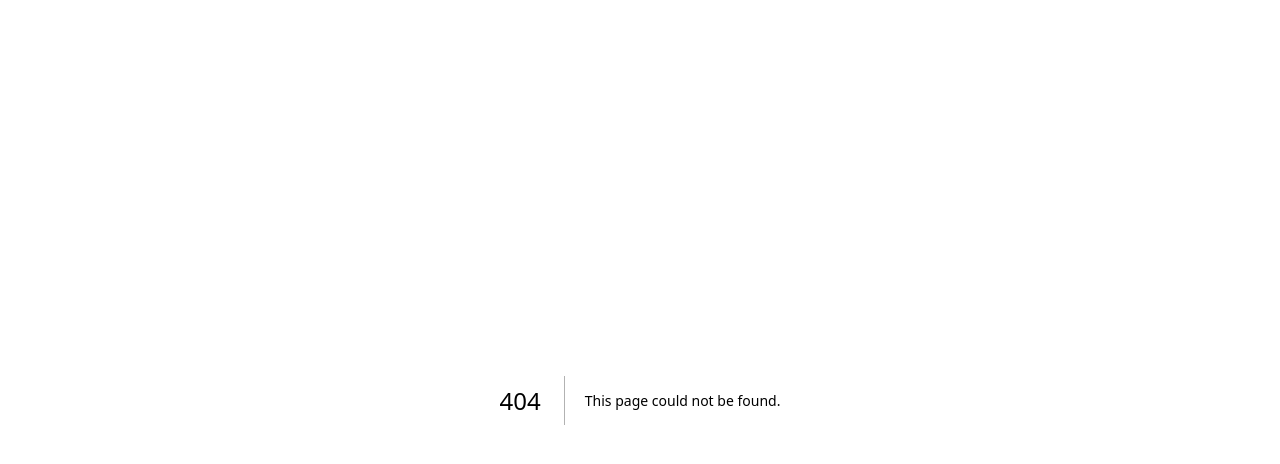
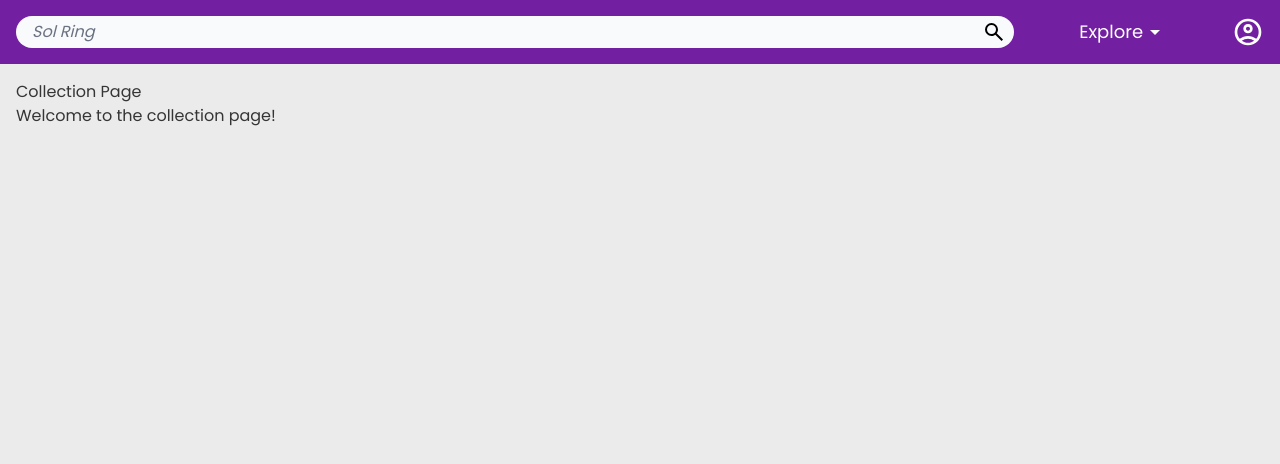
Before and after one commit to jackmounts/the-planeswalker-archive, a Next.js app: page /pages/collection in a window 1280 px wide. Before the commit this address had no page. Shown: the top 464 px of the page. Built offline with nearby package versions, Linux system fonts and the light colour scheme.

Commit message:
Add SVG icons and create collection, profile, and scanner pages; enhance header with dropdowns

```diff
--- /dev/null
+++ b/src/app/pages/collection/page.tsx
@@ -0,0 +1,12 @@
+import React from "react";
+
+const CollectionPage: React.FC = () => {
+  return (
+    <div>
+      <h1>Collection Page</h1>
+      <p>Welcome to the collection page!</p>
+    </div>
+  );
+};
+
+export default CollectionPage;
--- /dev/null
+++ b/src/app/pages/profile/page.tsx
@@ -0,0 +1,12 @@
+import React from "react";
+
+const ProfilePage: React.FC = () => {
+  return (
+    <div>
+      <h1>Profile Page</h1>
+      <p>Welcome to the profile page!</p>
+    </div>
+  );
+};
+
+export default ProfilePage;
--- a/src/components/header/header.tsx
+++ b/src/components/header/header.tsx
@@ -1,9 +1,15 @@
 "use client";
 import Image from "next/image";
+import Link from "next/link";
 import React, { useEffect, useRef } from "react";
-import searchImage from "../../../public/icons/search.svg";
-import accountImage from "../../../public/icons/account_circle.svg";
-import dropdownImage from "../../../public/icons/arrow_drop_down.svg";
+import searchIcon from "../../../public/icons/search.svg";
+import accountIcon from "../../../public/icons/account_circle.svg";
+import dropdownIcon from "../../../public/icons/arrow_drop_down.svg";
+import homeIcon from "../../../public/icons/home.svg";
+import collectionIcon from "../../../public/icons/library.svg";
+import addIcon from "../../../public/icons/add.svg";
+import personIcon from "../../../public/icons/person.svg";
+import logoutIcon from "../../../public/icons/logout.svg";
 
 const Header: React.FC = () => {
   return (
@@ -13,30 +19,23 @@ const Header: React.FC = () => {
           <input
             type="text"
             placeholder="Sol Ring"
-            className="px-2 py-1 placeholder:text-gray-500 placeholder:italic text-gray-800 focus-within:outline-none"
+            className="px-4 py-1 w-full placeholder:text-gray-500 placeholder:italic text-gray-800 focus-within:outline-none"
           />
           <Image
-            src={searchImage}
+            src={searchIcon}
             alt={"Search image"}
             className="absolute right-0 invert me-2"
             onClick={() => console.log("Search")}
           />
         </div>
-        <Dropdown />
-        <div className="max-md:hidden">
-          <Image
-            src={accountImage}
-            alt={"Account image"}
-            className="size-8 hover:scale-110 hover:cursor-pointer"
-            onClick={() => console.log("Profile")}
-          />
-        </div>
+        <DropdownExplore />
+        <DropdownProfile />
       </div>
     </header>
   );
 };
 
-const Dropdown: React.FC = () => {
+const DropdownExplore: React.FC = () => {
   const [isDropdownOpen, setIsDropdownOpen] = React.useState(false);
   const toggleDropdown = () => setIsDropdownOpen(!isDropdownOpen);
   const dropdownRef = useRef<HTMLDivElement>(null);
@@ -57,23 +56,91 @@ const Dropdown: React.FC = () => {
   }, []);
 
   return (
-    <div className="relative  inline-block max-md:hidden" ref={dropdownRef}>
+    <div className="relative inline-block max-md:hidden" ref={dropdownRef}>
       <div
         className="flex flex-row justify-center items-center hover:cursor-pointer hover:font-semibold"
         onClick={toggleDropdown}
       >
         <div className="text-white text-lg">Explore</div>
+        <Image src={dropdownIcon} alt={"Dropdown image"} />
+      </div>
+      {isDropdownOpen && (
+        <ul className="absolute top-full left-0 px-8 py-6 z-50 bg-white dark:bg-[var(--background)] rounded-2xl shadow-lg min-w-max">
+          <li className="flex flex-row justify-start items-center gap-1 hover:font-bold cursor-pointer">
+            <Image src={homeIcon} alt={"Home icon"} className="invert" />
+            <Link href={"/"} onClick={toggleDropdown}>
+              Home
+            </Link>
+          </li>
+          <li className="flex flex-row justify-start items-center gap-1 hover:font-bold cursor-pointer py-2">
+            <Image
+              src={collectionIcon}
+              alt={"Collection icon"}
+              className="invert"
+            />
+            <Link href={"/collection"} onClick={toggleDropdown}>
+              Collection
+            </Link>
+          </li>
+          <li className="flex flex-row justify-start items-center gap-1 hover:font-bold cursor-pointer">
+            <Image src={addIcon} alt={"Scanner icon"} className="invert" />
+            <Link href={"/scanner"} onClick={toggleDropdown}>
+              Scanner
+            </Link>
+          </li>
+        </ul>
+      )}
+    </div>
+  );
+};
+
+const DropdownProfile: React.FC = () => {
+  const [isDropdownOpen, setIsDropdownOpen] = React.useState(false);
+  const toggleDropdown = () => setIsDropdownOpen(!isDropdownOpen);
+  const dropdownRef = useRef<HTMLDivElement>(null);
+
+  useEffect(() => {
+    const handleClickOutside = (event: MouseEvent) => {
+      if (
+        dropdownRef.current &&
+        !dropdownRef.current.contains(event.target as Node)
+      ) {
+        setIsDropdownOpen(false);
+      }
+    };
+    document.addEventListener("mousedown", handleClickOutside);
+    return () => {
+      document.removeEventListener("mousedown", handleClickOutside);
+    };
+  }, []);
+
+  return (
+    <div className="relative inline-block max-md:hidden" ref={dropdownRef}>
+      <div
+        className="flex flex-row justify-center items-center hover:cursor-pointer hover:font-semibold"
+        onClick={toggleDropdown}
+      >
         <Image
-          src={dropdownImage}
-          alt={"Dropdown image"}
-          onClick={() => console.log("Dropdown")}
+          src={accountIcon}
+          alt={"Account image"}
+          className="size-8 hover:scale-110 hover:cursor-pointer"
+          onClick={() => console.log("Profile")}
         />
       </div>
       {isDropdownOpen && (
-        <ul className="absolute top-full left-0 p-8 z-50 bg-white dark:bg-[var(--background)] rounded-2xl shadow-lg min-w-[200px]">
-          <li className="hover:font-bold cursor-pointer">Home</li>
-          <li className="hover:font-bold cursor-pointer py-2">Collections</li>
-          <li className="hover:font-bold cursor-pointer">Scanner</li>
+        <ul className="absolute top-full right-0 py-6 px-8 z-50 bg-white dark:bg-[var(--background)] rounded-2xl shadow-lg min-w-max">
+          <li className="flex flex-row justify-start items-center gap-1 hover:font-bold cursor-pointer">
+            <Image src={personIcon} alt={"Home icon"} className="invert" />
+            <Link href={"/profile"} onClick={toggleDropdown}>
+              Profile
+            </Link>
+          </li>
+          <li className="flex flex-row justify-start items-center gap-1 hover:font-bold cursor-pointer pt-2">
+            <Image src={logoutIcon} alt={"Home icon"} className="invert" />
+            <Link href={"/login"} onClick={toggleDropdown}>
+              Log out
+            </Link>
+          </li>
         </ul>
       )}
     </div>
```
Also changed, not shown: public/icons/logout.svg (added), public/icons/person.svg (added), src/app/scanner/page.tsx (renamed from src/app/pages/scanner/page.tsx).
